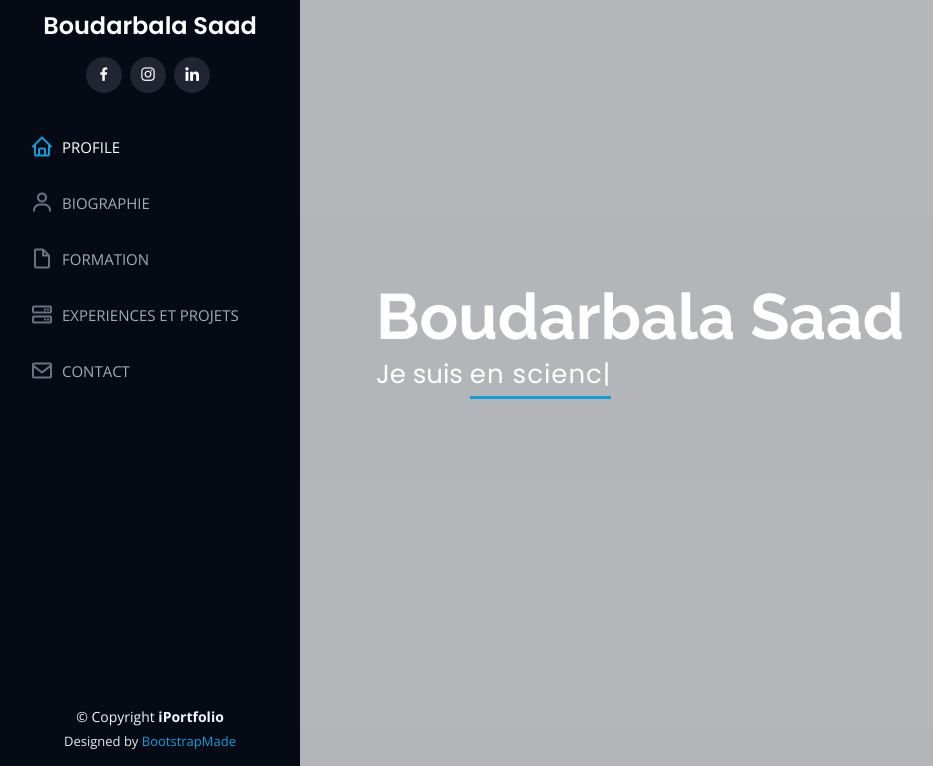
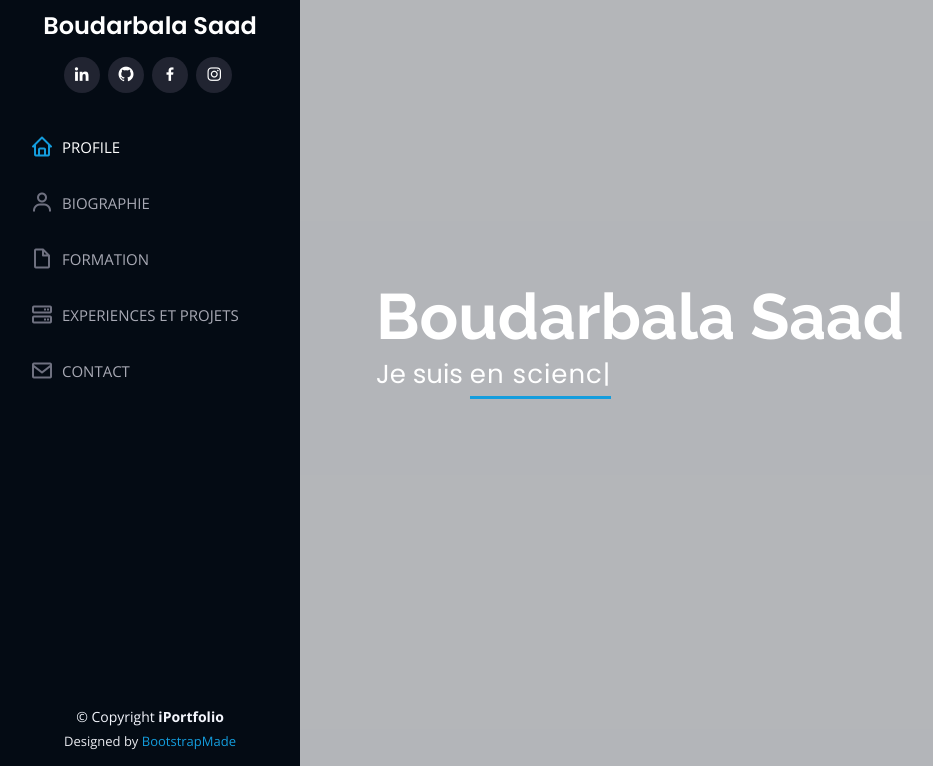
Before and after one commit to SaadBoudarbala/cvsaadboudarbala.github.io, a plain HTML site: page index.html in a window 1280 px wide. Shown: the part 34-800 px from the top of the page, without its empty margins (0-933 px from the left). Drawn offline with nearby package versions, Linux system fonts and the light colour scheme.

Commit message:
Add files via upload

```diff
--- a/index.html
+++ b/index.html
@@ -49,9 +49,10 @@
         <img src="assets/img/profile-img.jpg" alt="" class="img-fluid rounded-circle">
         <h1 class="text-light"><a href="index.html">Boudarbala Saad</a></h1>
         <div class="social-links mt-3 text-center">
+          <a href="https://www.linkedin.com/in/saad-boudarbala-73a123228/" class="linkedin"><i class="bx bxl-linkedin"></i></a>
+          <a href="https://github.com/SaadBoudarbala" class="linkedin"><i class="bx bxl-github"></i></a>
           <a href="https://web.facebook.com/saad.boudarbala.7?locale=fr_FR" class="facebook"><i class="bx bxl-facebook"></i></a>
           <a href="https://www.instagram.com/saadboudarbala/" class="instagram"><i class="bx bxl-instagram"></i></a>
-          <a href="https://www.linkedin.com/in/saad-boudarbala-73a123228/" class="linkedin"><i class="bx bxl-linkedin"></i></a>
         </div>
       </div>
 
```
